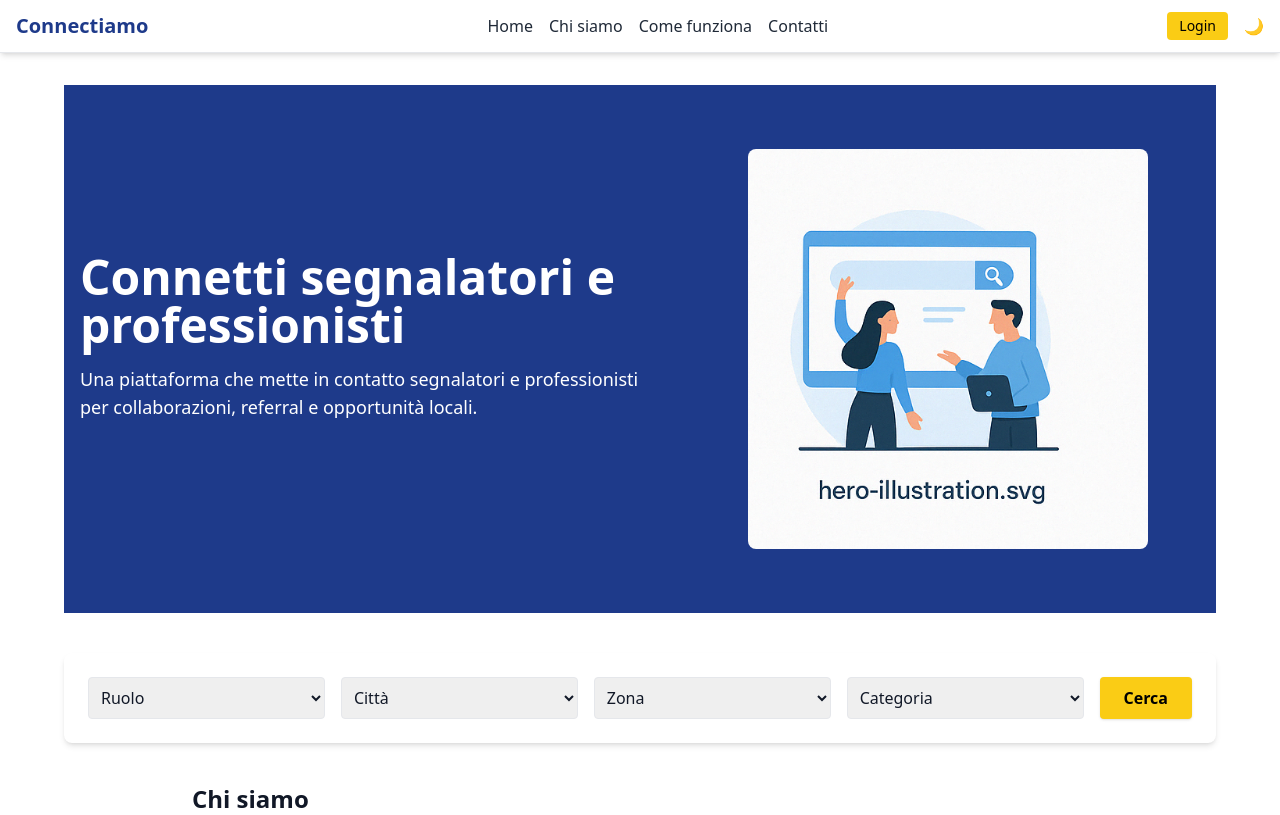
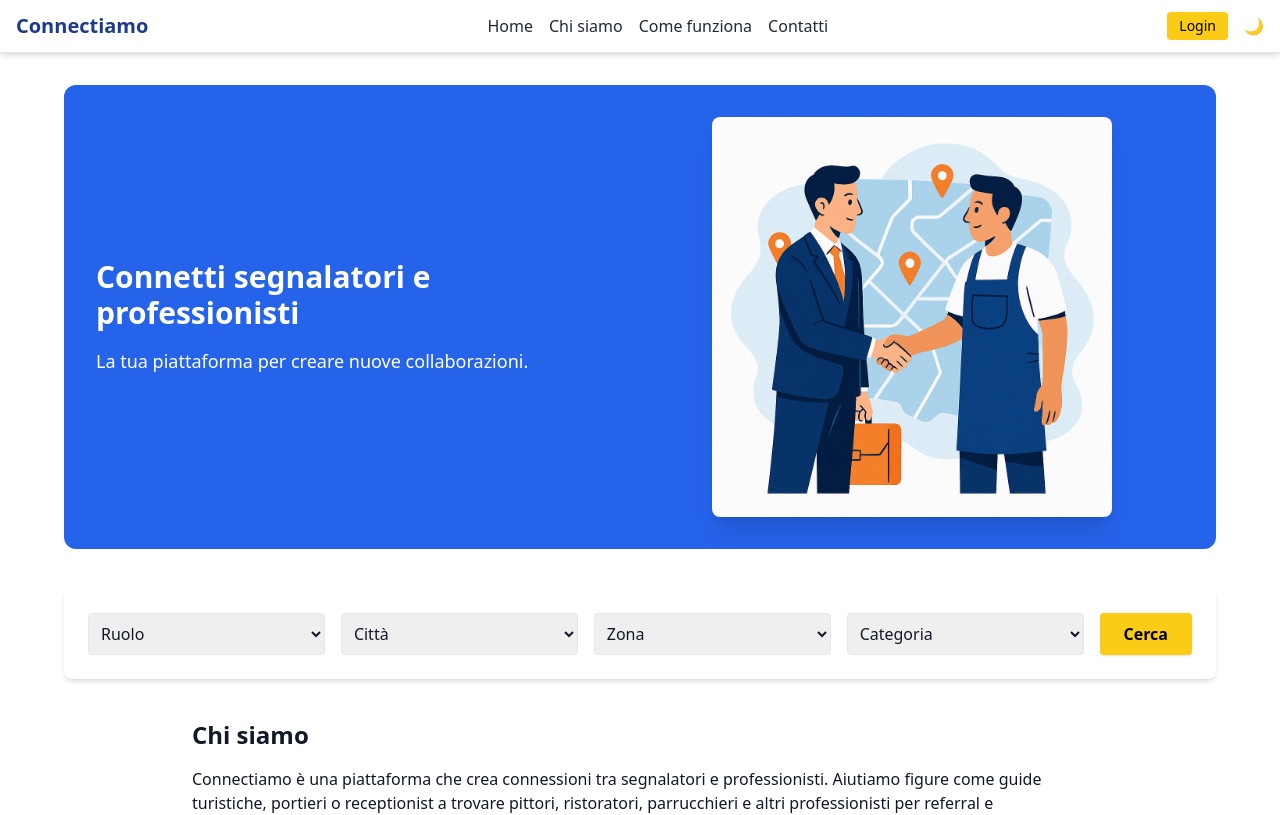
Before and after one commit to ilfrusciante/Connectiamo-website, a Next.js app: page / in a window 1280 px wide. Shown: the top 815 px of the page. Built offline with nearby package versions, Linux system fonts and the light colour scheme.

Commit message:
Update Hero.js

```diff
--- a/components/Hero.js
+++ b/components/Hero.js
@@ -2,29 +2,28 @@ import Image from 'next/image';
 
 export default function Hero() {
   return (
-    <section className="bg-blue-900 text-white py-16 px-4">
-      <div className="max-w-7xl mx-auto flex flex-col-reverse md:flex-row items-center justify-between gap-10">
-        <div className="max-w-xl">
-          <h1 className="text-4xl md:text-5xl font-bold mb-4">
+    <div className="flex flex-col md:flex-row items-center justify-between bg-blue-600 text-white p-8 rounded-xl">
+
+      {/* Testo a sinistra */}
+      <div className="md:w-1/2 mb-6 md:mb-0">
+        <h1 className="text-3xl font-bold mb-4">
           Connetti segnalatori e professionisti
         </h1>
-          <p className="text-lg mb-6">
-            Una piattaforma che mette in contatto segnalatori e professionisti
-            per collaborazioni, referral e opportunità locali.
+        <p className="text-lg">
+          La tua piattaforma per creare nuove collaborazioni.
         </p>
       </div>
 
       {/* Immagine a destra */}
       <div className="md:w-1/2 flex justify-center">
         <Image
-      src="/images/hero-illustration.png"
-      alt="Illustrazione Hero"
+          src="/images/connect-hero.png"
+          alt="Connessione tra professionisti"
           width={400}
-      height={300}
-      className="rounded-lg"
+          height={400}
+          className="rounded-lg shadow-xl"
         />
       </div>
     </div>
-    </section>
   );
 }
```
Lines whose indentation alone changed are shown as unchanged.
